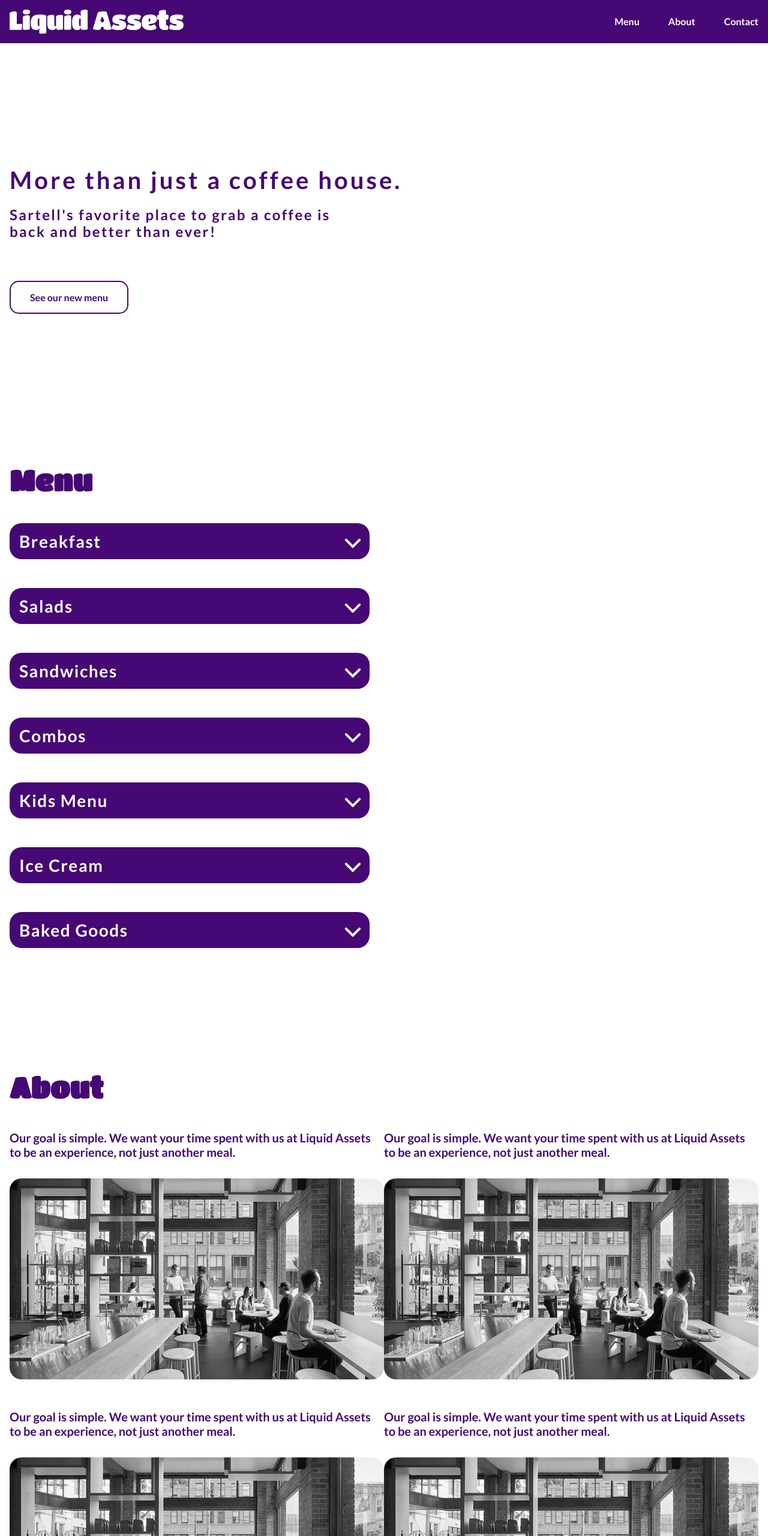
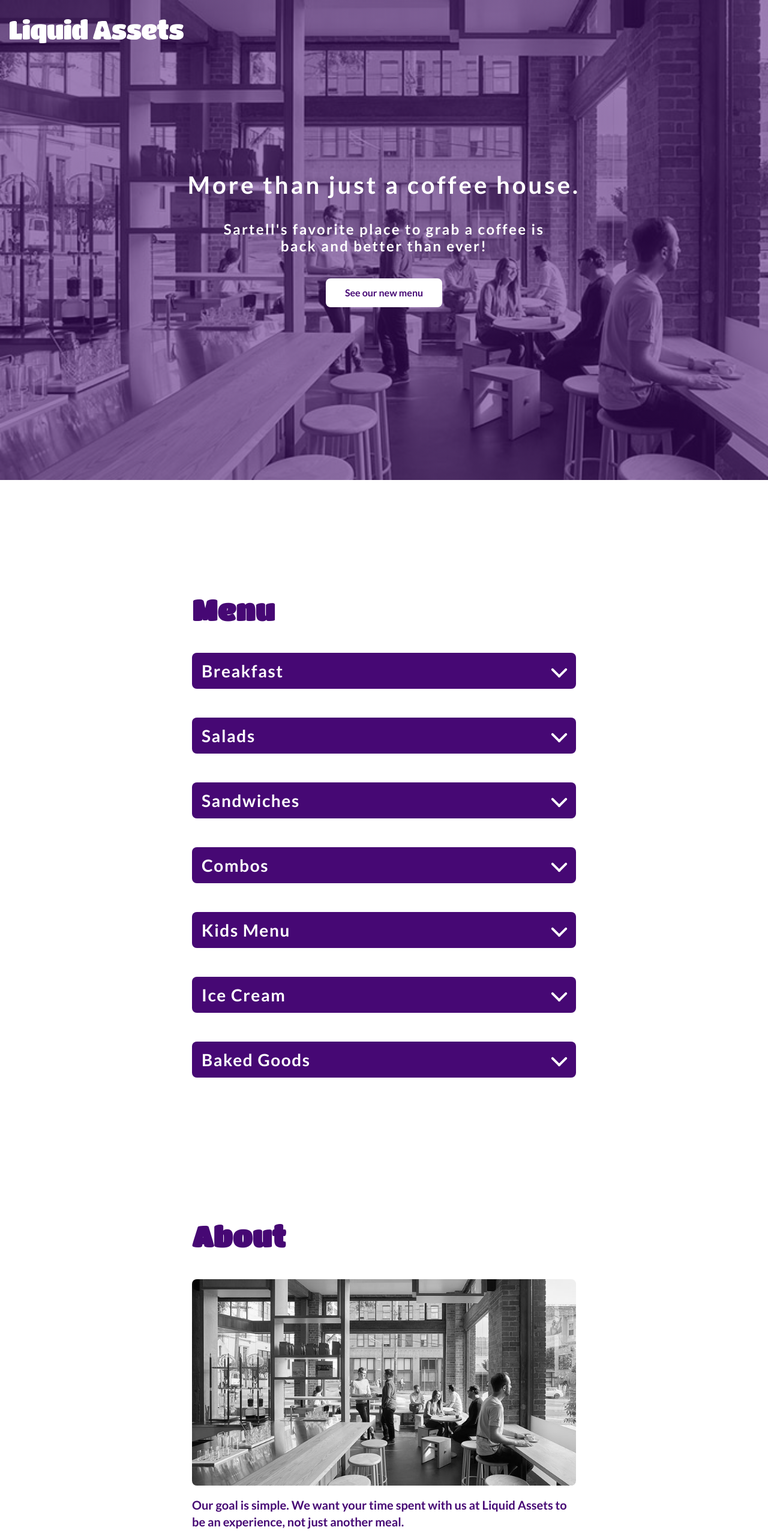
Before and after one commit to vosslerbr/liquid-assets, a plain HTML site: page index.html in a window 1280 px wide. Shown: the top 2560 px of the page at 60% size. Drawn offline with Linux system fonts and the light colour scheme.

Commit message:
Change header behavior Nav now fades in on scroll down Layout and UI tweaks.

```diff
--- a/index.html
+++ b/index.html
@@ -13,7 +13,7 @@
 
 <body>
   <main>
-      <nav>
+      <nav id="nav">
         <img src="liquid-assets.svg" alt="" width="290">
         <ul>
           <li><a href="#menu">Menu</a></li>
@@ -23,12 +23,10 @@
       </nav>
 
 
-      <header>
-        <div class="header">
+      <header id="header">
           <h1>More than just a coffee house.</h1>
           <h2>Sartell's favorite place to grab a coffee is back and better than ever!</h2>
           <a href="#menu">See our new menu</a>
-        </div>
       </header>
 
     <section id="menu">
@@ -591,20 +589,24 @@
 
       <div class="about-items">
         <div class="about-item">
+          <img src="header-bg.jpg" alt="" width="100%">
           <p>Our goal is simple. We want your time spent with us at Liquid Assets to be an experience, not just another meal.</p>
-          <img src="header-bg.jpg" alt="" width="100%">
+
         </div>
         <div class="about-item">
-          <p>Our goal is simple. We want your time spent with us at Liquid Assets to be an experience, not just another meal.</p>
           <img src="header-bg.jpg" alt="" width="100%">
+          <p>We are committed to making your visit the most important stop of your day because you are the most important part of your day.</p>
+
         </div>
         <div class="about-item">
-          <p>Our goal is simple. We want your time spent with us at Liquid Assets to be an experience, not just another meal.</p>
           <img src="header-bg.jpg" alt="" width="100%">
+          <p>Our new menu is mom and kid friendly and the restaurant is being updated and freshened up to make it warm and inviting to all. </p>
+
         </div>
         <div class="about-item">
-          <p>Our goal is simple. We want your time spent with us at Liquid Assets to be an experience, not just another meal.</p>
           <img src="header-bg.jpg" alt="" width="100%">
+          <p>This is your Liquid Assets, I just have the honor of serving you.</p>
+
         </div>
 
       </div>
@@ -627,7 +629,7 @@
           <h4 id="phone-title">Phone</h4>
           <p id="phone-detail">320-265-2654</p>
 
-          <h4>Follow Us</h4>
+          <h4 id="social-title">Follow Us</h4>
           <div class="social-media">
             <img src="" alt="">
             <img src="" alt="">
--- a/index.js
+++ b/index.js
@@ -20,3 +20,10 @@ function showHide(id) {
     arrowToRotate.style.transform = 'rotate(180deg) translateX(10px) translateY(-3px)';
   }
 }
+
+addEventListener('scroll', function(e) {
+  console.log(window.pageYOffset / 500);
+  const scroll = window.pageYOffset;
+  const nav = document.getElementById('nav');
+  nav.style.backgroundColor = 'rgba(70, 8, 116, ' + scroll / 100 + ')';
+});
--- a/styles.css
+++ b/styles.css
@@ -19,7 +19,6 @@
 .piece-right {
   transform: rotate(45deg) translateX(5px);
 }
-
 
 
 
@@ -49,35 +48,36 @@ h1, h2 {
 
 h1 {
   font-size: 2.5rem;
-  color: #460874;
-  margin-bottom: 1.5rem;
+  color: white;
+  margin-bottom: 2.5rem;
   letter-spacing: 0.25rem;
   max-width: 100%;
+  text-align: center;
 }
 
 h2 {
   font-size: 1.5rem;
-  color: #460874;
+  color: white;
   max-width: 550px;
-  margin-bottom: 5.5rem;
   letter-spacing: 0.15rem;
   line-height: 1.75rem;
+  text-align: center;
+  margin-bottom: 2.5rem;
 }
 
 header a {
   font-size: 1rem;
   font-family: 'Lato', sans-serif;
-  border: 2px solid #460874;
-  border-radius: 15px;
+  border-radius: 8px;
   text-decoration: none;
+  background: white;
   color: #460874;
   padding: 1rem 2rem;
   transition: 0.2s;
 }
 
 header a:hover {
-  background: #460874;
-  color: white;
+  transform: translateY(2px);
 }
 
 
@@ -104,19 +104,21 @@ h5 {
 nav {
   grid-column: 1 / -1;
   display: flex;
-  padding: 16px;
-  background-color: rgba(70, 8, 116);
+  padding: 2rem 1rem;
+  background-color: rgba(70, 8, 116, 0);
   align-items: center;
   justify-content: space-between;
   color: #fff;
   font-family: 'Lato', sans-serif;
   font-weight: bold;
-  position: sticky;
+  position: fixed;
+  width: 100%;
+  z-index: 1;
   top: 0;
 }
 
 nav ul {
-  display: flex;
+  display: none;
 }
 
 nav ul li {
@@ -130,17 +132,25 @@ nav ul li a {
 
 header {
   grid-column: 1 / -1;
-  height: 80vh;
+  height: 100vh;
   display: flex;
+  flex-direction: column;
   align-items: center;
+  justify-content: center;
   padding: 0 1rem;
+  background-image: linear-gradient(rgba(69, 8, 116, 0.5), rgba(69, 8, 116, 0.5)), url(header-bg.jpg);
+  background-repeat: no-repeat;
+  background-position: center center;
+  background-size: cover;
+  margin-bottom: 6rem;
 }
 
 section {
   grid-column: 1 / -1;
   background-color: #fff;
   padding: 0 1rem;
-  margin: 4rem 0 6rem 0;
+  margin: 6rem auto 6rem auto;
+  max-width: 640px;
 }
 
 .contact-details {
@@ -154,7 +164,12 @@ section {
 }
 
 .map>img {
-  border-radius: 20px;
+  border-radius: 8px;
+}
+
+#address-title, #phone-title, #social-title {
+  color: #460874;
+  margin-bottom: 0.5rem;
 }
 
 
@@ -162,7 +177,7 @@ section {
   font-family: 'Lato', sans-serif;
   color: #460874;
   opacity: 0.75;
-  margin-bottom: 1rem;
+  margin-bottom: 2rem;
 }
 
 footer {
@@ -172,9 +187,6 @@ footer {
 }
 
 /* Menu */
-#menu {
-  max-width: 600px;
-}
 
 .menu-section {
   margin-bottom: 3rem;
@@ -187,7 +199,7 @@ footer {
   background-color: #460874;
   padding: 1rem;
   color: white;
-  border-radius: 20px;
+  border-radius: 8px;
 }
 
 .menu-item {
@@ -240,22 +252,22 @@ h6 {
 
 .about-items {
   display: flex;
-  flex-direction: row;
+  flex-direction: column;
   flex-wrap: wrap;
 }
 
 .about-item {
-  width: 50%;
-  margin-bottom: 3rem;
+  width: 100%;
+  margin-bottom: 4rem;
 }
 
 .about-item > p {
   font-size: 1.25rem;
-  line-height: 1.5rem;
+  line-height: 1.75rem;
   color: #460874;
-  margin-bottom: 2rem;
 }
 
 .about-item img {
-  border-radius: 20px;
+  border-radius: 8px;
+  margin-bottom: 1rem;
 }
```
